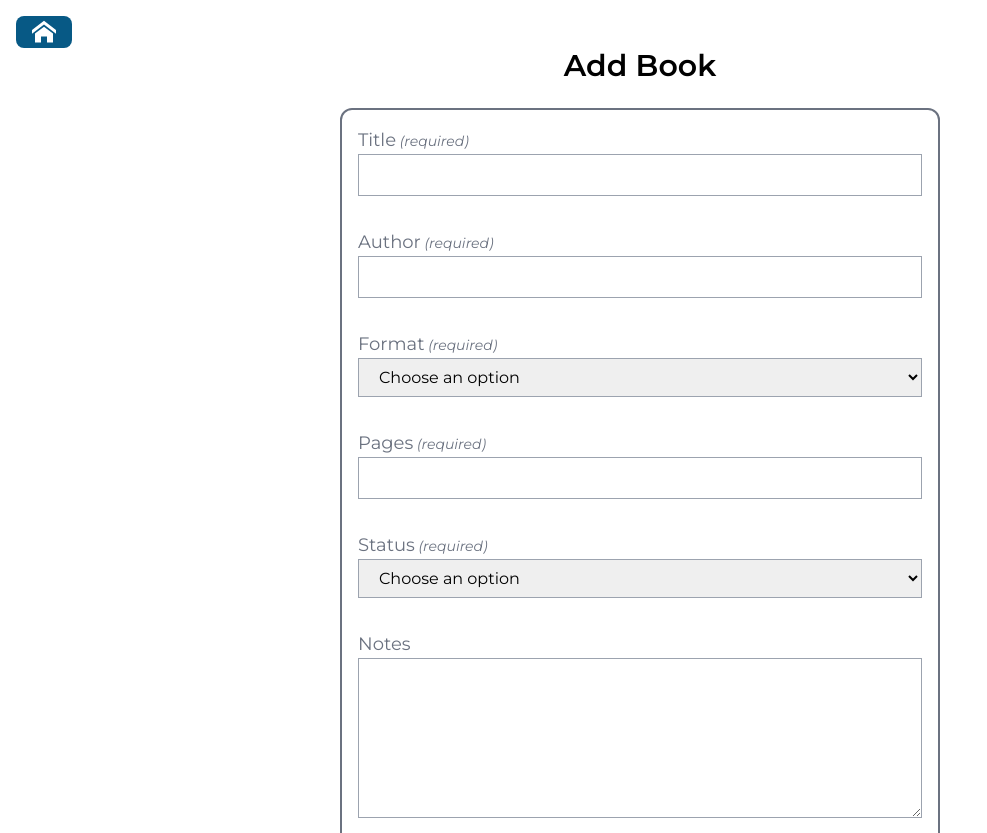
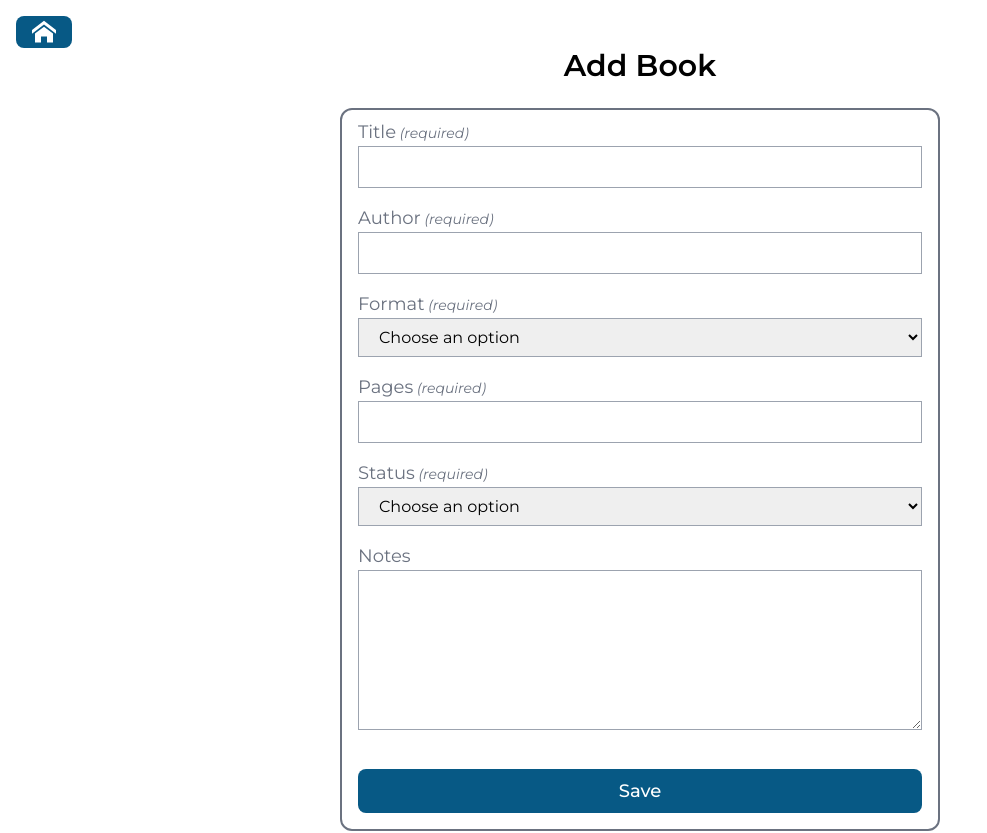
Before and after one commit to quandaworld/bookaboo, a React (Vite) app in the folder frontend/: page /books/add in a window 1280 px wide. Shown: the top 833 px of the page, without its empty margins (0-987 px from the left). Built offline with nearby package versions, Linux system fonts and the light colour scheme.

Commit message:
Update UI

```diff
--- a/frontend/src/components/home/BooksGrid.jsx
+++ b/frontend/src/components/home/BooksGrid.jsx
@@ -2,7 +2,7 @@ import BookCard from './BookCard';
 
 const BooksGrid = ({ books, searchTitle }) => {
   return (
-    <div className='grid sm:grid-cols-2 lg:grid-cols-3 xl:grid-cols-4'>
+    <div className='grid sm:grid-cols-2 lg:grid-cols-3 xl:grid-cols-4 mb-6'>
       {books.filter((book) => {
         if (searchTitle === '') {
           return book;
--- a/frontend/src/components/home/BooksTable.jsx
+++ b/frontend/src/components/home/BooksTable.jsx
@@ -6,7 +6,7 @@ import { ImInfo } from "react-icons/im";
 
 const BooksTable = ({ books, searchTitle }) => {
   return (
-    <table className='w-full border-separate border-spacing-2 mb-8'>
+    <table className='w-full border-separate border-spacing-2 mb-6 py-2'>
       <thead>
         <tr className='h-8 bg-sky-200 text-sky-900'>
           <th className='rounded-md font-semibold'>No.</th>
--- a/frontend/src/pages/AddBook.jsx
+++ b/frontend/src/pages/AddBook.jsx
@@ -50,7 +50,7 @@ const AddBook = () => {
       <h1 className='text-3xl text-center mb-6 font-semibold'>Add Book</h1>
       {loading ? <Spinner /> : ''}
       <div className='flex flex-col border-2 border-gray-500 rounded-xl w-[600px] px-4 mx-auto'>
-        <div className='my-4'>
+        <div className='my-2'>
           <label className='text-lg mr-4 text-gray-500'>
             Title
             <span className='italic text-sm'> (required)</span>
@@ -62,7 +62,7 @@ const AddBook = () => {
             className='border border-gray-400 px-4 py-2 w-full'
           />
         </div>
-        <div className='my-4'>
+        <div className='my-2'>
           <label className='text-lg mr-4 text-gray-500'>
             Author
             <span className='italic text-sm'> (required)</span></label>
@@ -73,7 +73,7 @@ const AddBook = () => {
             className='border border-gray-400 px-4 py-2 w-full '
           />
         </div>
-        <div className='my-4'>
+        <div className='my-2'>
           <label className='text-lg mr-4 text-gray-500'>
             Format
             <span className='italic text-sm'> (required)</span>
@@ -89,7 +89,7 @@ const AddBook = () => {
             <option value='Audio'>Audio</option>
           </select>
         </div>
-        <div className='my-4'>
+        <div className='my-2'>
           <label className='text-lg mr-4 text-gray-500'>
             Pages
             <span className='italic text-sm'> (required)</span>
@@ -101,7 +101,7 @@ const AddBook = () => {
             className='border border-gray-400 px-4 py-2 w-full '
           />
         </div>
-        <div className='my-4'>
+        <div className='my-2'>
           <label className='text-lg mr-4 text-gray-500'>
             Status
             <span className='italic text-sm'> (required)</span>
@@ -117,7 +117,7 @@ const AddBook = () => {
             <option value='Finished'>Finished</option>
           </select>
         </div>
-        <div className='my-4'>
+        <div className='my-2'>
           <label className='text-lg mr-4 text-gray-500'>Notes</label>
           <textarea
             value={notes}
@@ -125,7 +125,7 @@ const AddBook = () => {
             className='border border-gray-400 px-4 py-2 w-full h-40'
           />
         </div>
-        <button className='p-2 m-6 w-full bg-sky-800 rounded-lg text-lg self-center font-medium text-white' onClick={handleSaveBook}>
+        <button className='p-2 mt-6 mb-4 w-full bg-sky-800 rounded-lg text-lg self-center font-medium text-white' onClick={handleSaveBook}>
           Save
         </button>
       </div>
--- a/frontend/src/pages/EditBook.jsx
+++ b/frontend/src/pages/EditBook.jsx
@@ -65,7 +65,7 @@ const EditBook = () => {
       <HomeButton />
       <h1 className='text-3xl text-center mb-6 font-semibold'>Edit Book</h1>
       <div className='flex flex-col border-2 border-gray-500 rounded-xl w-[600px] px-4 mx-auto'>
-        <div className='my-4'>
+        <div className='my-2'>
           <label className='text-lg mr-4 text-gray-500'>Title</label>
           <input
             type='text'
@@ -74,7 +74,7 @@ const EditBook = () => {
             className='border border-gray-400 px-4 py-2 w-full'
           />
         </div>
-        <div className='my-4'>
+        <div className='my-2'>
           <label className='text-lg mr-4 text-gray-500'>Author</label>
           <input
             type='text'
@@ -83,7 +83,7 @@ const EditBook = () => {
             className='border border-gray-400 px-4 py-2 w-full '
           />
         </div>
-        <div className='my-4'>
+        <div className='my-2'>
           <label className='text-lg mr-4 text-gray-500'>Format</label>
           <select
             value={format}
@@ -96,7 +96,7 @@ const EditBook = () => {
             <option value='Audio'>Audio</option>
           </select>
         </div>
-        <div className='my-4'>
+        <div className='my-2'>
           <label className='text-lg mr-4 text-gray-500'>Pages</label>
           <input
             type='number'
@@ -105,7 +105,7 @@ const EditBook = () => {
             className='border border-gray-400 px-4 py-2 w-full '
           />
         </div>
-        <div className='my-4'>
+        <div className='my-2'>
           <label className='text-lg mr-4 text-gray-500'>Status</label>
           <select
             value={status}
@@ -118,7 +118,7 @@ const EditBook = () => {
             <option value='Finished'>Finished</option>
           </select>
         </div>
-        <div className='my-4'>
+        <div className='my-2'>
           <label className='text-lg mr-4 text-gray-500'>Notes</label>
           <textarea
             value={notes}
@@ -126,7 +126,7 @@ const EditBook = () => {
             className='border border-gray-400 px-4 py-2 w-full h-40'
           />
         </div>
-        <button className='p-2 bg-sky-800 m-6 rounded-lg text-lg text-white font-medium' onClick={handleEditBook}>
+        <button className='p-2 mt-6 mb-4 w-full bg-sky-800 rounded-lg text-lg self-center font-medium text-white' onClick={handleEditBook}>
           Save
         </button>
       </div>
--- a/frontend/src/pages/Home.jsx
+++ b/frontend/src/pages/Home.jsx
@@ -84,7 +84,7 @@ const Home = () => {
   }
 
   return (
-    <div className='pt-4 pb-1 px-4 font-montserrat flex flex-col h-screen justify-between'>
+    <div className='py-4 px-4 font-montserrat flex flex-col h-screen justify-between'>
       <div>
         <div className='p-1 flex justify-between items-center'>
           <h1 className='text-4xl my-8 font-bold text-sky-900'>My Library Pro</h1>
```
